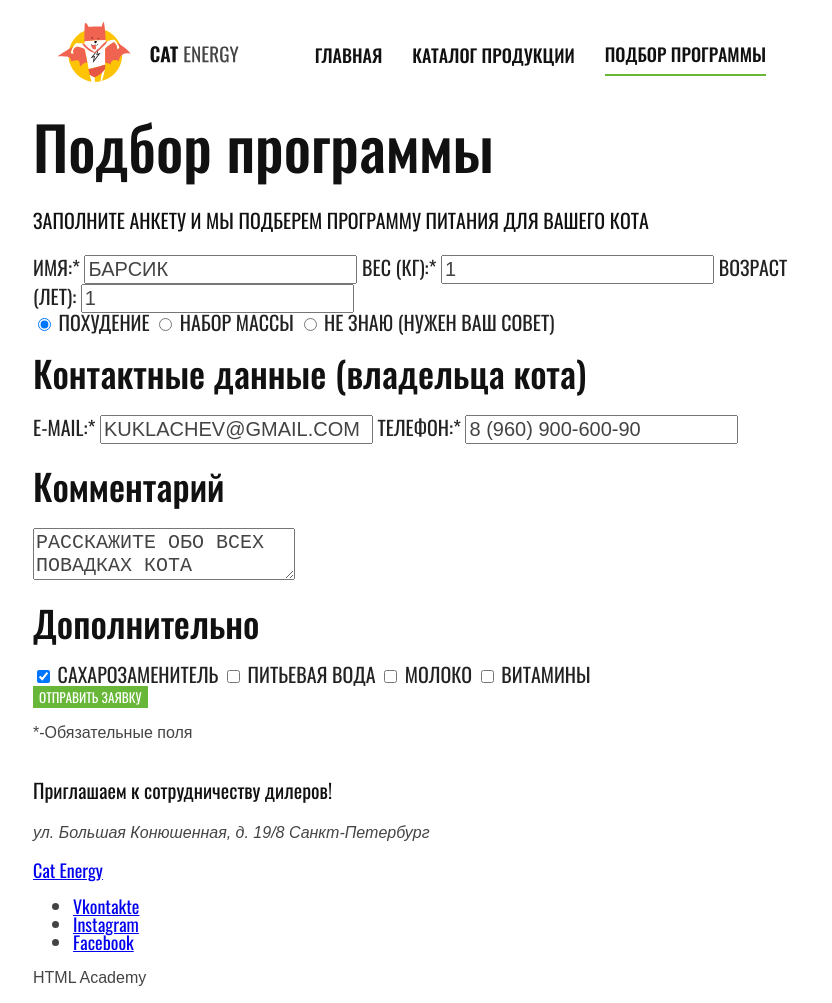
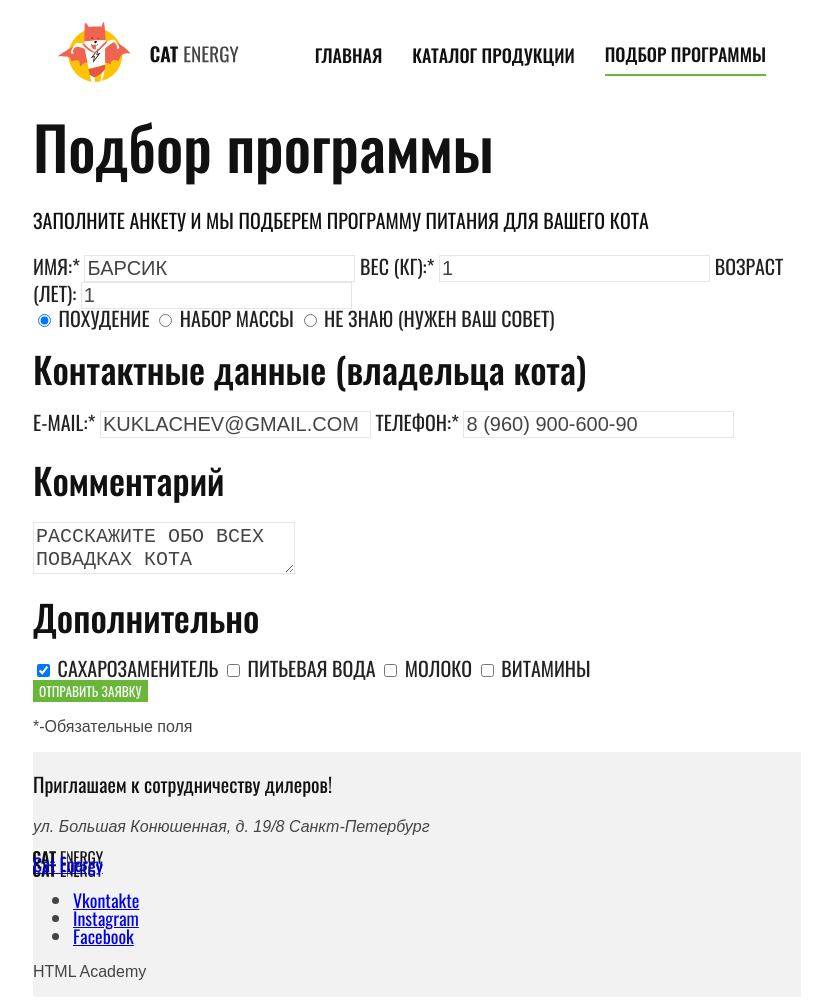
Before and after one commit to dastan1503/509339-cat-energy, a plain HTML site: page source/form.html in a window 1280 px wide. Shown: the whole page, without its empty margins (223-1055 px from the left). Drawn offline with nearby package versions, Linux system fonts and the light colour scheme; files that its build step writes are made by us from their sources.

Commit message:
базовая стилизация

```diff
--- a/source/less/blocks/form.less
+++ b/source/less/blocks/form.less
@@ -23,6 +23,11 @@
     font-size: 16px;
     color: #444444;
     text-transform: uppercase;
+  }
+
+  .form-work textarea,
+  .form-work input {
+    border: 1px solid #e6e6e6;
   }
 
   .form-work__header {
--- a/source/less/blocks/page-footer.less
+++ b/source/less/blocks/page-footer.less
@@ -1,4 +1,17 @@
 @media (min-width: @min-width) {
+  .page-footer {
+    background-color: #f2f2f2;
+
+    & div {
+      border-bottom: 1px solid #d9d9d9;
+    }
+
+    &__logo {
+      opacity: 1;
+      background-image: url("../img/logo-footer.svg");
+    }
+  }
+
   .page-footer__description {
     color: #111111;
     font-size: 16px;
@@ -28,4 +41,8 @@
   .page-footer__adress {
     font-size: 16px;
   }
+
+  .page-footer div {
+    border: none;
+  }
 }
```
